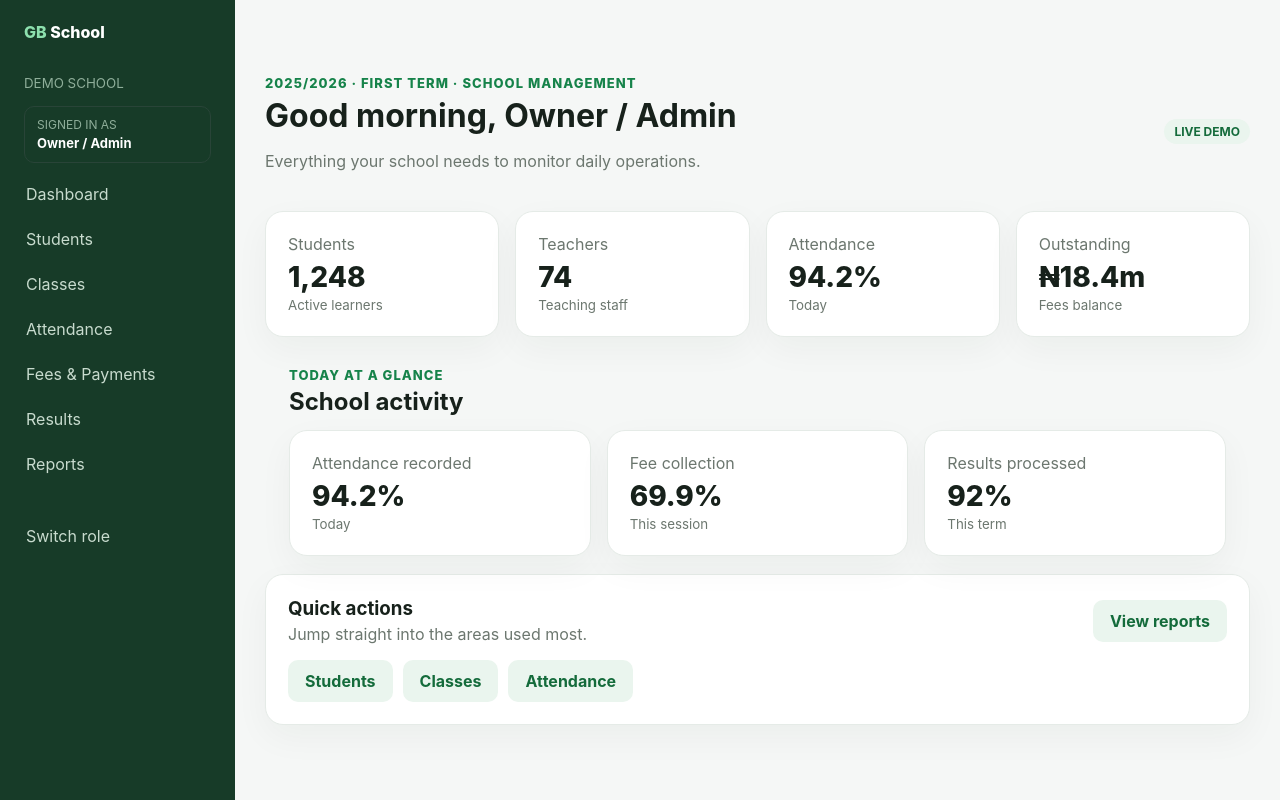
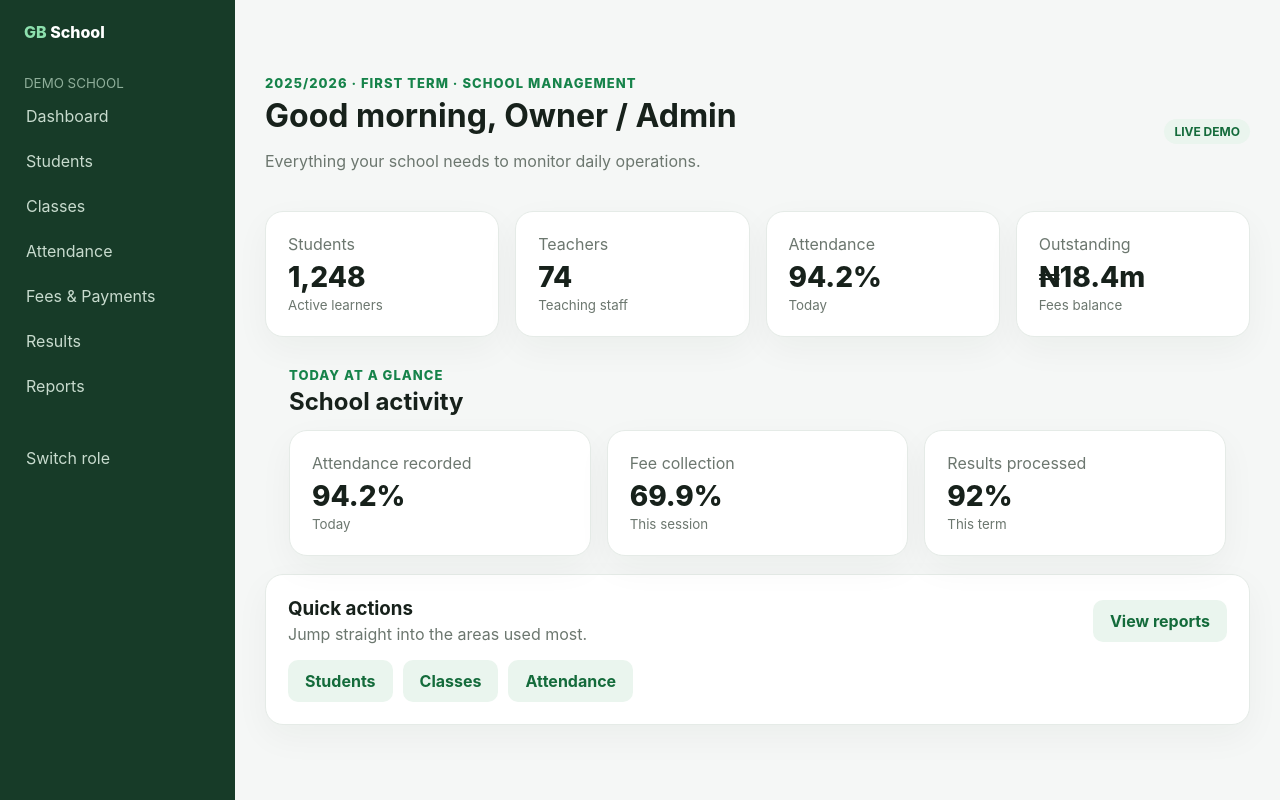
Before and after one commit to greenbasket-labs/GB-demo-school, a Next.js app: page /dashboard in a window 1280 px wide. Built offline with nearby package versions, Linux system fonts and the light colour scheme.

Commit message:
Use shared sidebar on dashboard

```diff
--- a/app/dashboard/page.tsx
+++ b/app/dashboard/page.tsx
@@ -1,4 +1,5 @@
 import Link from 'next/link'
+import Sidebar from '@/app/components/Sidebar'
 
 const common = [
   ['Dashboard','/dashboard'], ['Students','/students'], ['Classes','/classes'],
@@ -26,20 +27,9 @@ export default async function Dashboard({searchParams}:{searchParams:Promise<{ro
   const role: Role = params.role && params.role in roles ? params.role as Role : 'owner'
   const data = roles[role]
   const links = role === 'cashier' ? common.filter(x=>['Dashboard','Fees & Payments','Reports'].includes(x[0])) : role === 'teacher' ? common.filter(x=>['Dashboard','Classes','Students','Attendance','Results'].includes(x[0])) : role === 'parent' ? common.filter(x=>['Dashboard','Attendance','Fees & Payments','Results'].includes(x[0])) : role === 'student' ? common.filter(x=>['Dashboard','Attendance','Results'].includes(x[0])) : common
-  const roleLinks = links.map(([label,href])=>[label,`${href}?role=${role}`] as const)
 
   return <div className="dashboard">
-    <aside className="side">
-      <div className="brand">GB <span style={{color:'#fff'}}>School</span></div>
-      <small style={{padding:'0 10px',color:'#8fae9a'}}>DEMO SCHOOL</small>
-      <div style={{margin:'14px 10px 10px',padding:'10px 12px',border:'1px solid #294438',borderRadius:10}}>
-        <div style={{fontSize:12,color:'#8fae9a'}}>SIGNED IN AS</div>
-        <strong style={{color:'#fff',fontSize:13}}>{data.name}</strong>
-      </div>
-      {roleLinks.map(([label,href])=><Link href={href} key={label}>{label}</Link>)}
-      <Link href="/login" style={{marginTop:30}}>Switch role</Link>
-    </aside>
-
+    <Sidebar />
     <main className="main">
       <div className="topline">
         <div>
```
